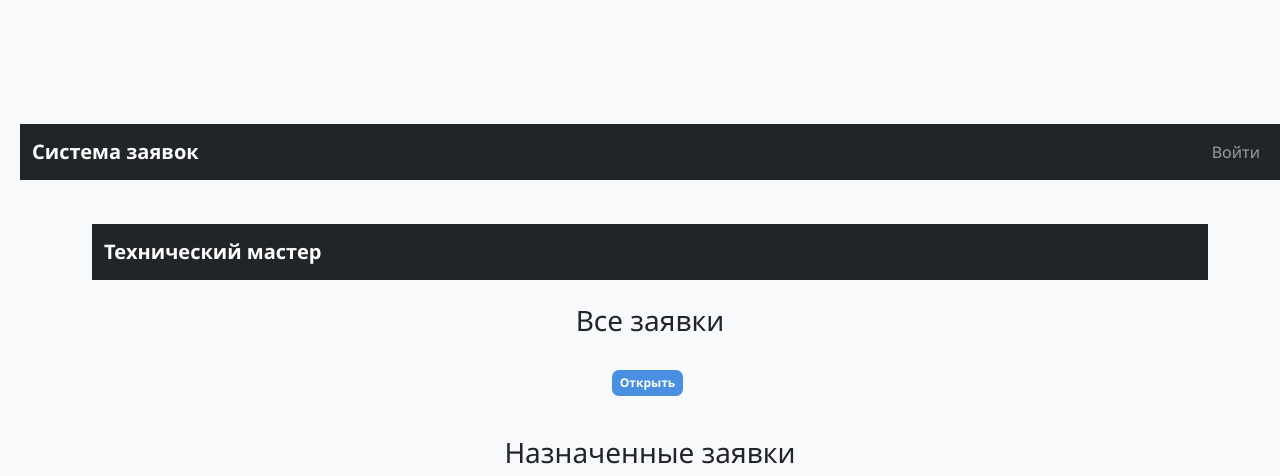
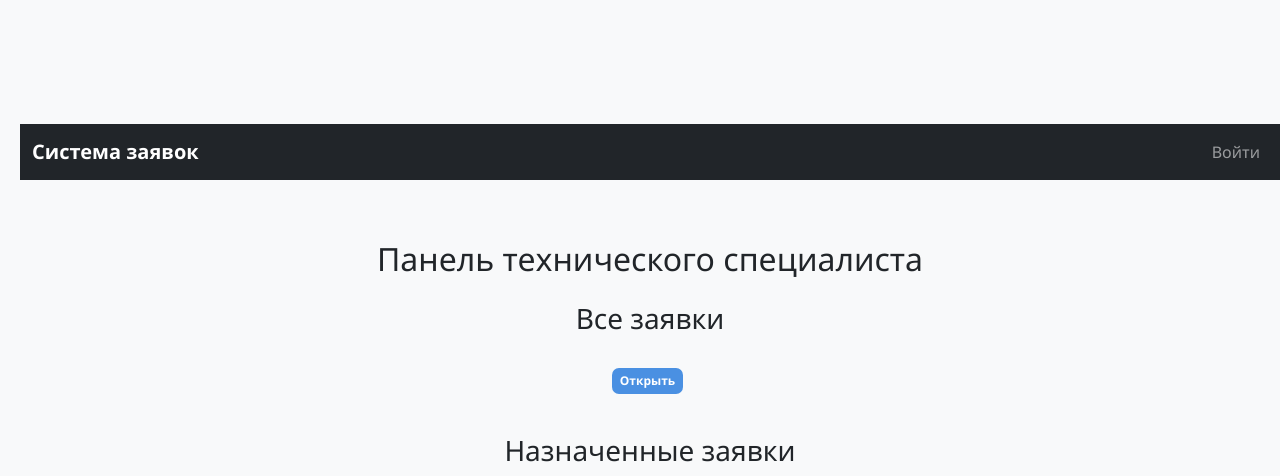
Before and after one commit to Viktoria0109/tech_ticket, a FastAPI app: template frontent/templates/technic/technic.html in a window 1280 px wide. Shown: the top 476 px of the page. Run offline with FastAPI, Linux system fonts and the light colour scheme; the template is opened without the code that fills it, so the values that code supplies are empty.

Commit message:
изм technic

```diff
--- a/frontent/templates/technic/technic.html
+++ b/frontent/templates/technic/technic.html
@@ -6,20 +6,13 @@
     <script src="{{ request.url_for('static', path='/js/main.js') }}"></script>
 </head>
 {% extends "base.html" %}
-{% block title %}Технический мастер{% endblock %}
+{% block title %}Панель технического специалиста{% endblock %}
+
+{% block page_header %}
+<!-- Подзаголовок страницы: выводится под общей навигацией -->
+<h2 class="mb-4">Панель технического специалиста</h2>
+{% endblock %}
 {% block content %}
-<nav class="navbar navbar-expand-lg navbar-dark bg-dark mb-4">
-    <div class="container-fluid">
-        <a class="navbar-brand">Технический мастер</a>
-        <ul class="navbar-nav ms-auto">
-            {% if user %}
-            <li class="nav-item"><span class="nav-link">{{ user.email }}</span></li>
-            <li class="nav-item"><a class="nav-link" href="/auth/login">Выход</a></li>
-            {% endif %}
-        </ul>
-    </div>
-</nav>
-
 
 <h3>Все заявки</h3>
 <br>
@@ -27,8 +20,9 @@
 
 
 <p>
-<br>
-</p><h3>Назначенные заявки</h3>
+    <br>
+</p>
+<h3>Назначенные заявки</h3>
 <table class="table table-bordered table-hover">
     <thead class="table-dark">
         <tr>
```
